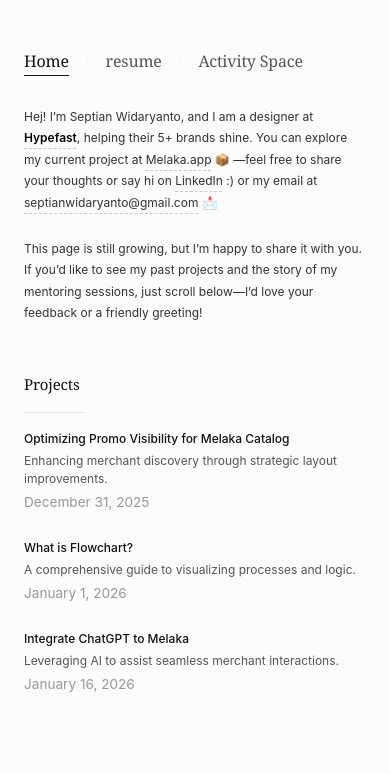
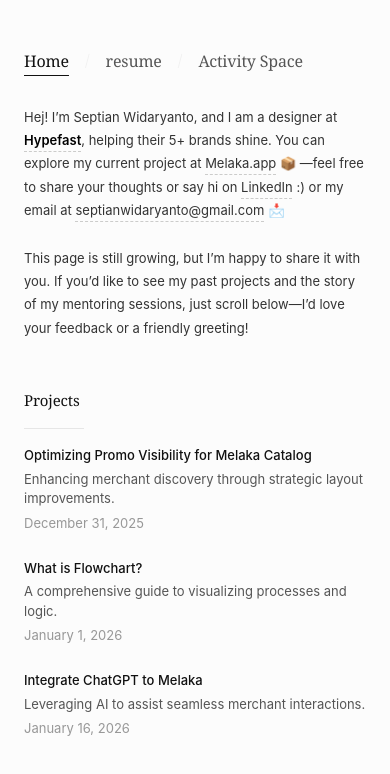
Before and after one commit to swidaryanto/lotust, a React (Vite) app: page / in a window 390 px wide. Shown: the top 774 px of the page. Built offline with nearby package versions, Linux system fonts and the light colour scheme.

Commit message:
Adjust mobile typography to 13px and align project date size

```diff
--- a/src/components/Hero.css
+++ b/src/components/Hero.css
@@ -120,7 +120,7 @@
     }
 
     .intro-content {
-        font-size: 12px;
+        font-size: 13px;
     }
 }
 
@@ -168,6 +168,6 @@
 
 @media (max-width: 768px) {
     .intro-content {
-        font-size: 12px;
+        font-size: 13px;
     }
 }
--- a/src/components/Resume.css
+++ b/src/components/Resume.css
@@ -219,7 +219,7 @@
     .role-title,
     .edu-title,
     .mentor-org {
-        font-size: 12px;
+        font-size: 13px;
     }
 
     .role-period,
@@ -227,7 +227,7 @@
     .resume-list li,
     .edu-school,
     .mentor-role {
-        font-size: 12px;
+        font-size: 13px;
     }
 
     .resume-grid-education .mentorship-block {
--- a/src/components/StudyCases.css
+++ b/src/components/StudyCases.css
@@ -155,11 +155,15 @@
     }
 
     .sc-item-title {
-        font-size: 12px;
+        font-size: 13px;
     }
 
     .sc-item-subtitle {
-        font-size: 12px;
+        font-size: 13px;
+    }
+
+    .sc-item-date {
+        font-size: 13px;
     }
 }
 
```
